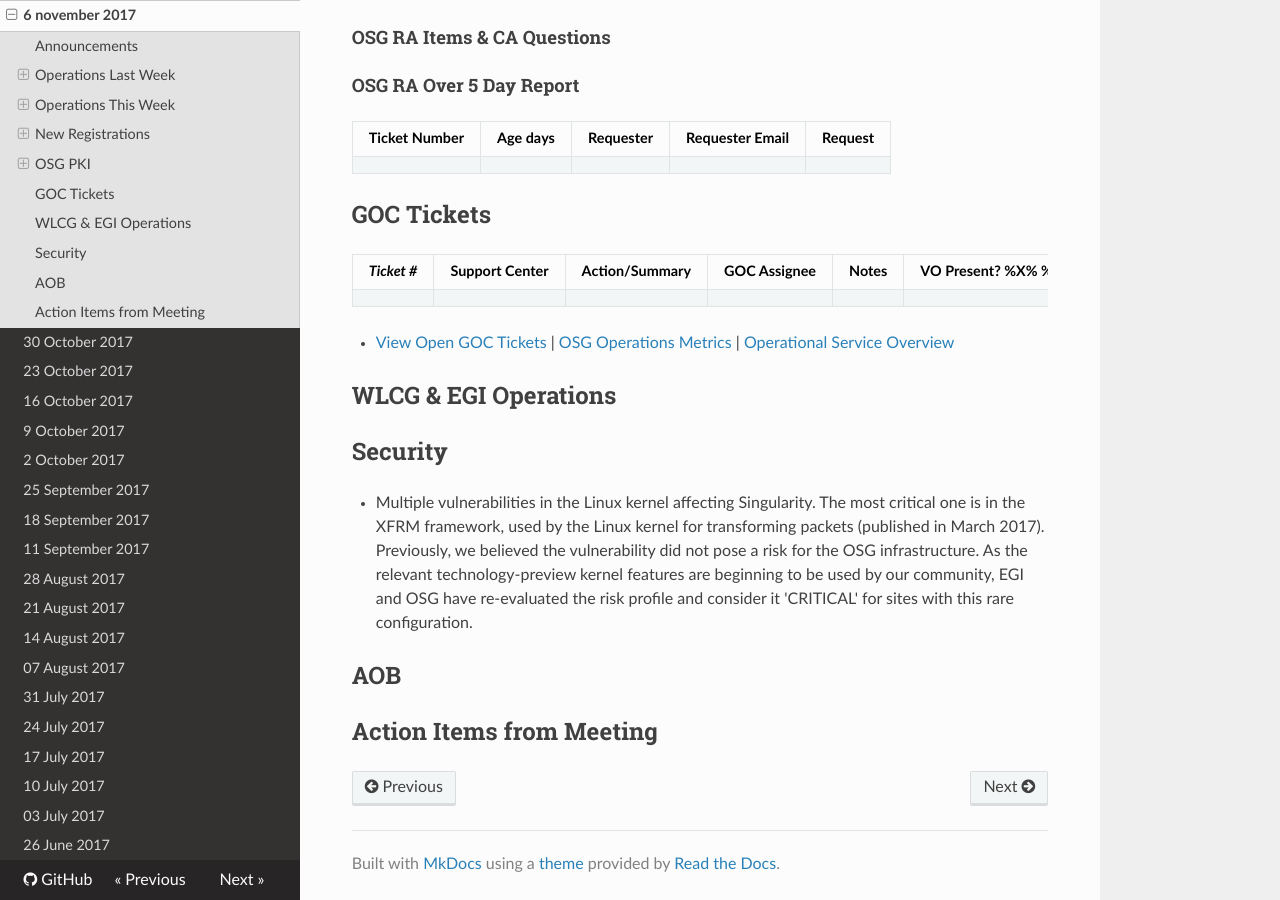
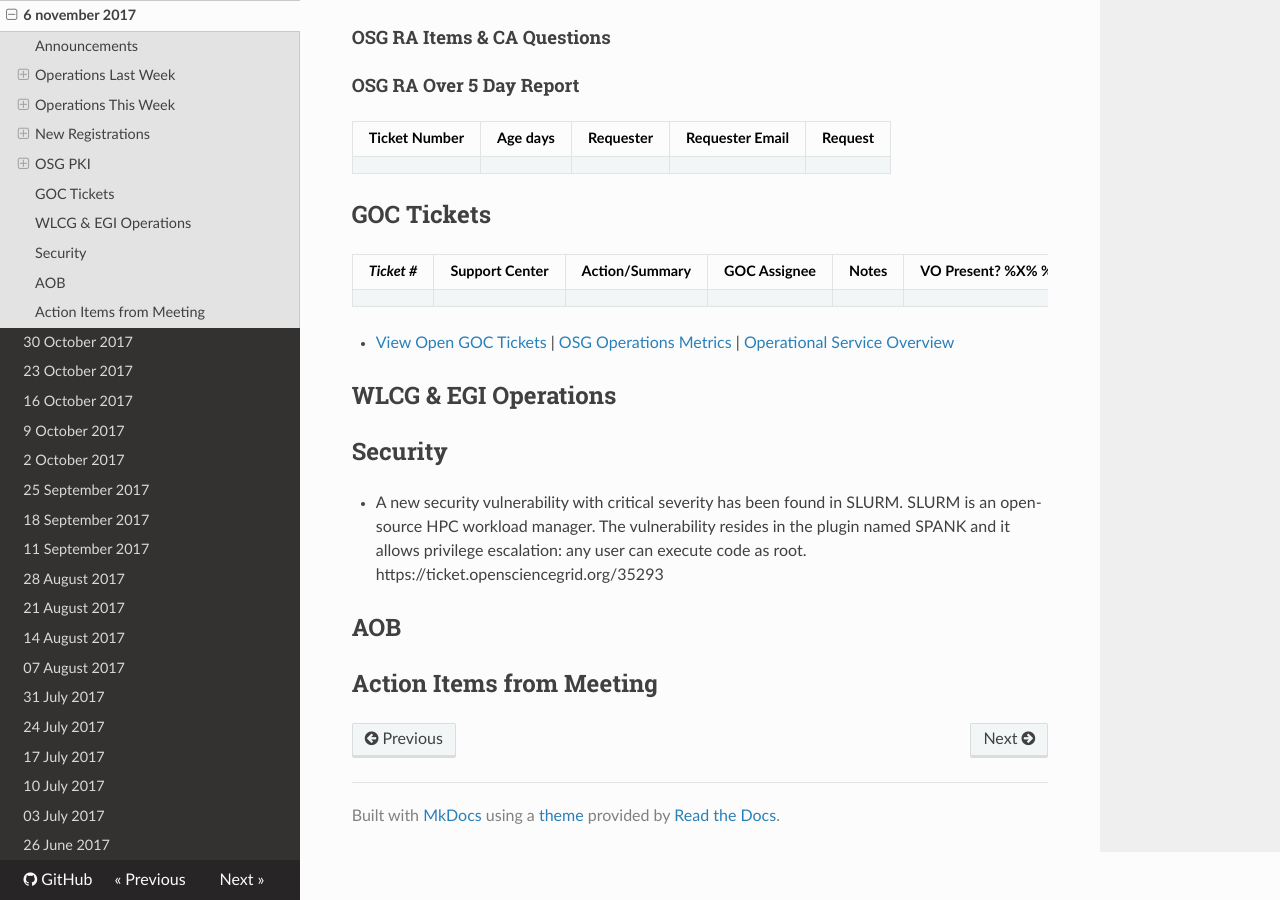
Before and after one commit to osg-htc/operations, an MkDocs documentation site: the page built from docs/WeeklyMinutes/06Nov2017.md, in a window 1280 px wide and 900 px high, scrolled down 1825 px. Built offline with MkDocs 1.6.1, drawn with Linux system fonts in a browser that asks for light colours; nearby versions of some CDN libraries; old or Windows-style settings are respelled for this version of MkDocs.

Commit message:
Update 06Nov2017.md
SecUpdate

```diff
--- a/docs/WeeklyMinutes/06Nov2017.md
+++ b/docs/WeeklyMinutes/06Nov2017.md
@@ -78,7 +78,7 @@
 ## WLCG & EGI Operations
 
 ## Security
-   * Multiple vulnerabilities in the Linux kernel affecting Singularity. The most critical one is in the XFRM framework, used by the Linux kernel for transforming packets (published in March 2017). Previously, we believed the vulnerability did not pose a risk for the OSG infrastructure. As the relevant technology-preview kernel features are beginning to be used by our community, EGI and OSG have re-evaluated the risk profile and consider it 'CRITICAL' for sites with this rare configuration.
+   * A new security vulnerability with critical severity has been found in SLURM. SLURM is an open-source HPC workload manager. The vulnerability resides in the plugin named SPANK and it allows privilege escalation: any user can execute code as root. https://ticket.opensciencegrid.org/35293
 
 ## AOB
 
```
